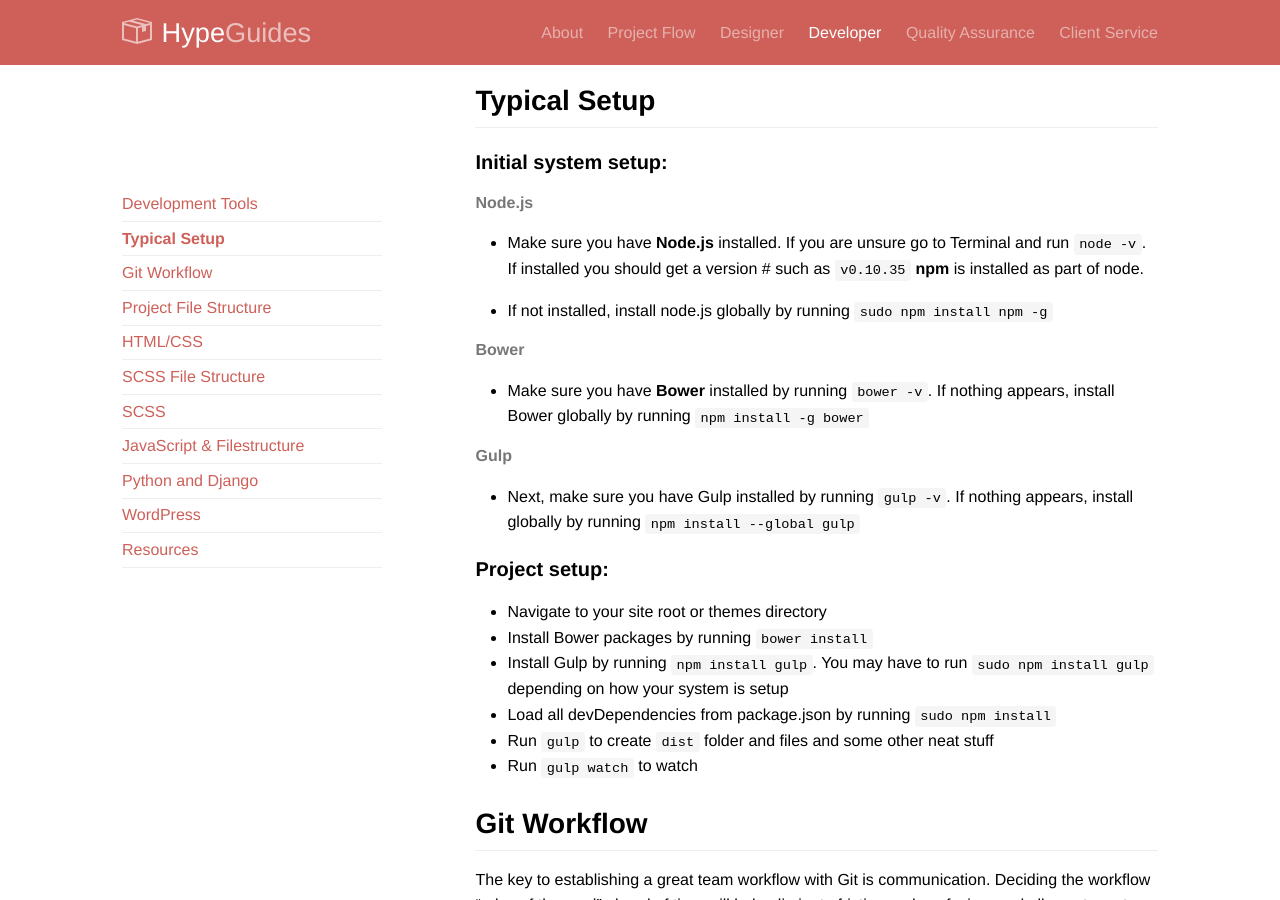
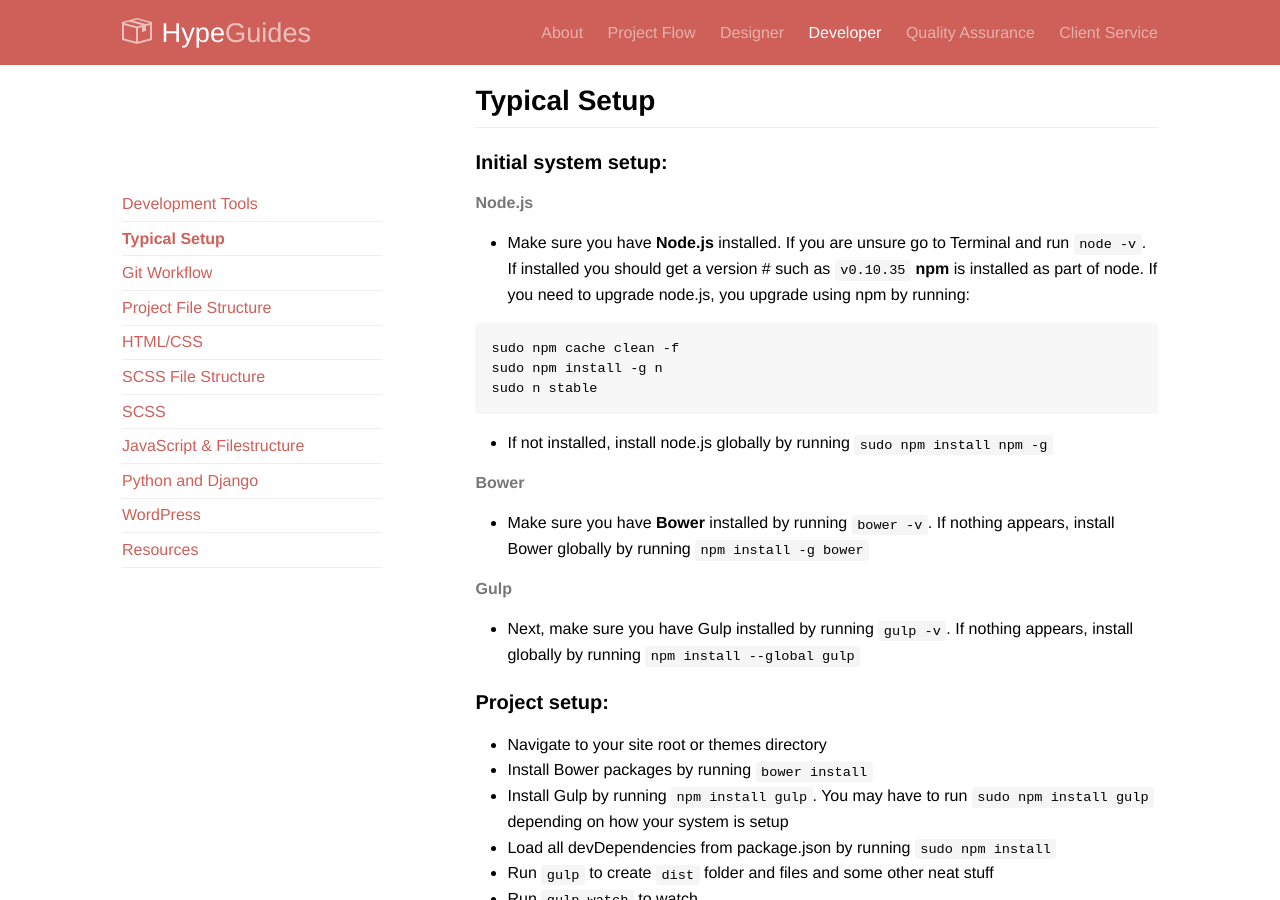
Before and after one commit to TaniaD13/handbook, a Jekyll site: the page built from developer.md, in a window 1280 px wide and 900 px high, scrolled down 501 px. Built offline with Jekyll 4.4.1, drawn with Linux system fonts in a browser that asks for light colours; Markdown is read by kramdown in place of the engine named in the settings.

Commit message:
Update developer.md

````diff
--- a/developer.md
+++ b/developer.md
@@ -24,7 +24,13 @@ Developer guidelines and process for Hypenotic and freelancers.
 #### Initial system setup:
 
 ###### Node.js
-1. Make sure you have __Node.js__ installed. If you are unsure go to Terminal and run ```node -v```. If installed you should get a version # such as ```v0.10.35``` __npm__ is installed as part of node.
+1. Make sure you have __Node.js__ installed. If you are unsure go to Terminal and run ```node -v```. If installed you should get a version # such as ```v0.10.35``` __npm__ is installed as part of node. If you need to upgrade node.js, you upgrade using npm by running:
+
+```
+sudo npm cache clean -f
+sudo npm install -g n
+sudo n stable
+```
 
 2. If not installed, install node.js globally by running ```sudo npm install npm -g```
 
````
